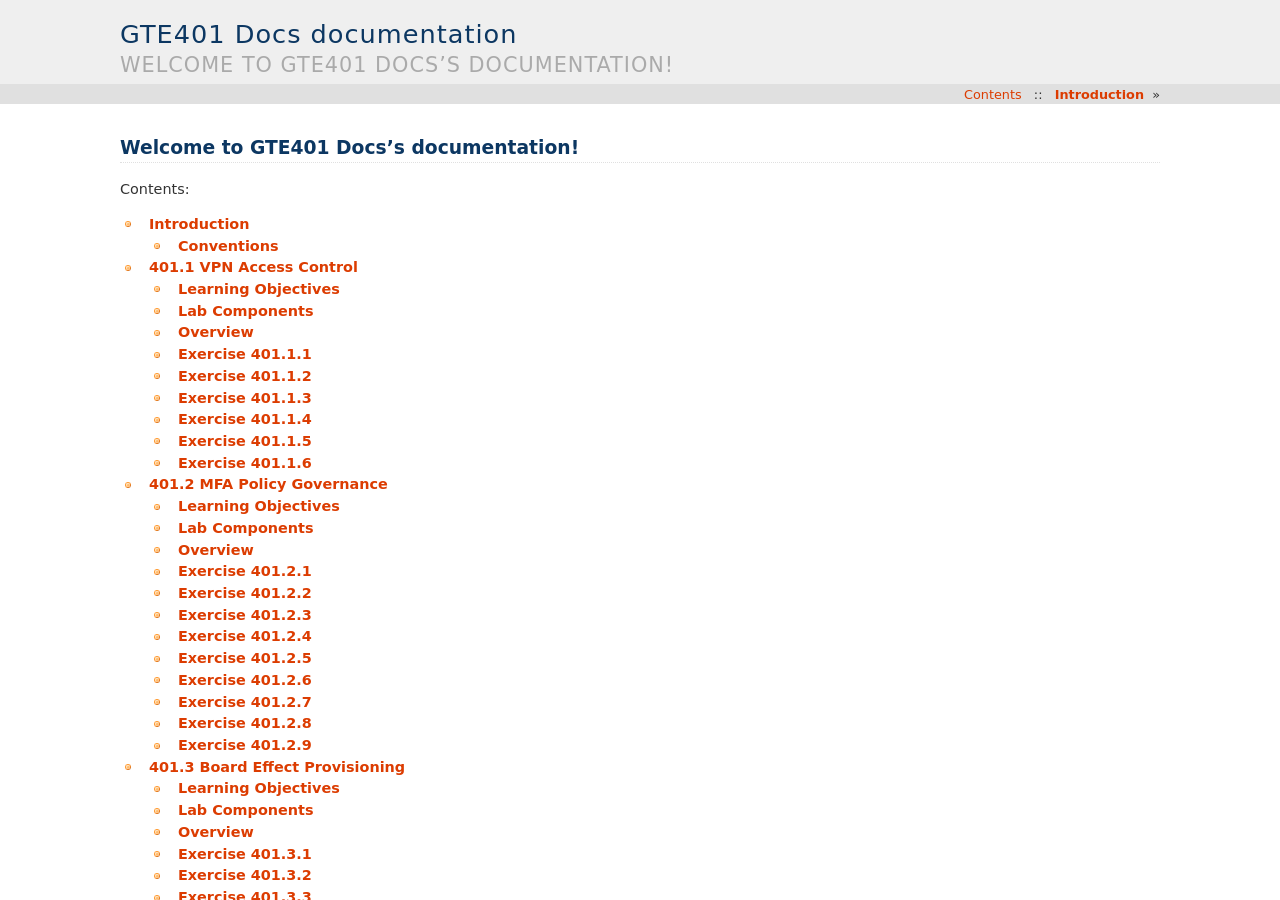
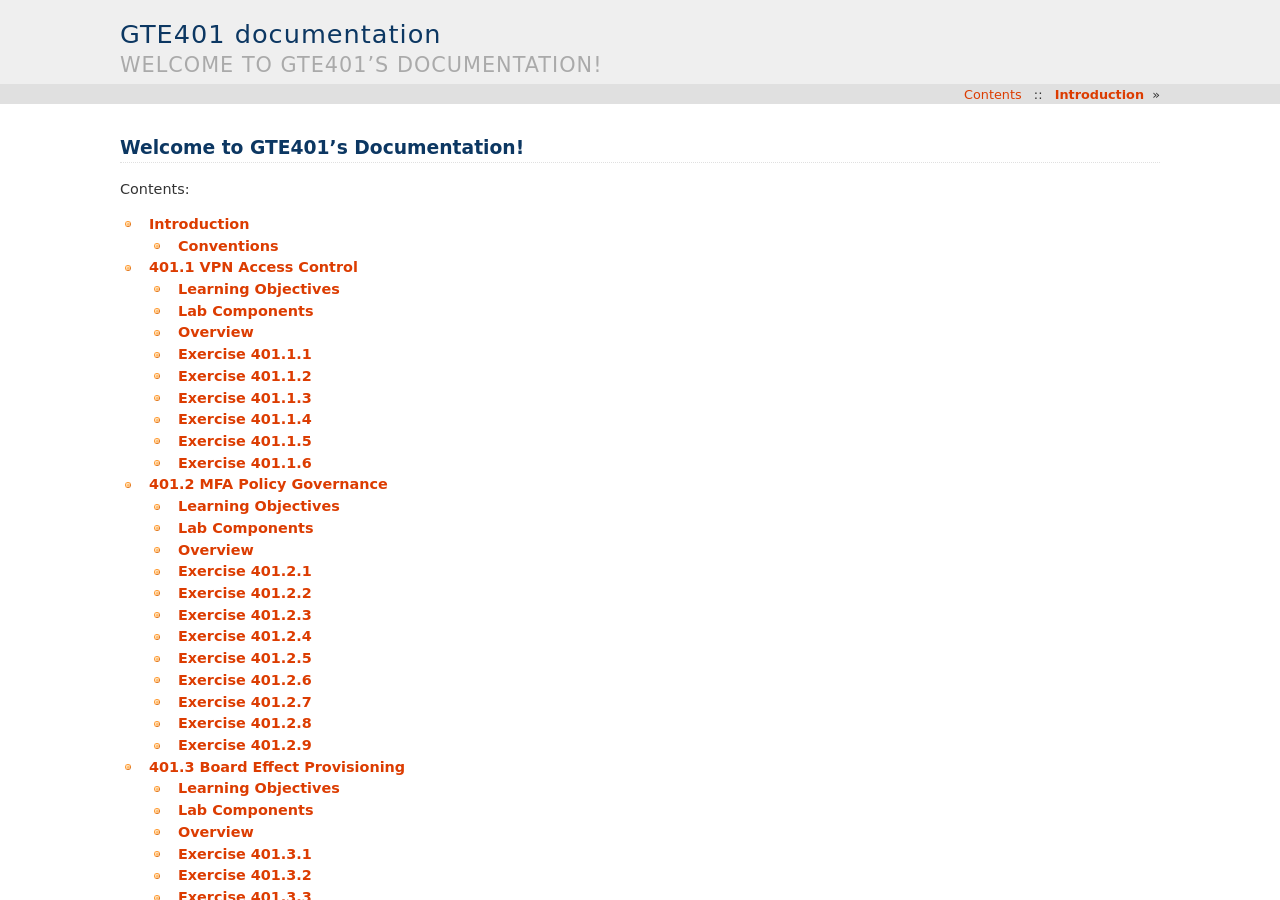
Before and after one commit to cwaldbieser/grouper401_docs, a Sphinx documentation site: the page built from docs/index.rst, in a window 1280 px wide and 900 px high. Built offline with Sphinx 7.4.7, drawn with Linux system fonts in a browser that asks for light colours.

Commit message:
Updated title.

```diff
--- a/docs/conf.py
+++ b/docs/conf.py
@@ -19,7 +19,7 @@
 
 # -- Project information -----------------------------------------------------
 
-project = 'GTE401 Docs'
+project = 'GTE401'
 copyright = '2018, Carl Waldbieser'
 author = 'Carl Waldbieser'
 
--- a/docs/index.rst
+++ b/docs/index.rst
@@ -3,8 +3,8 @@
    You can adapt this file completely to your liking, but it should at least
    contain the root `toctree` directive.
 
-Welcome to GTE401 Docs's documentation!
-=======================================
+Welcome to GTE401's Documentation!
+==================================
 
 .. toctree::
    :maxdepth: 2
```
